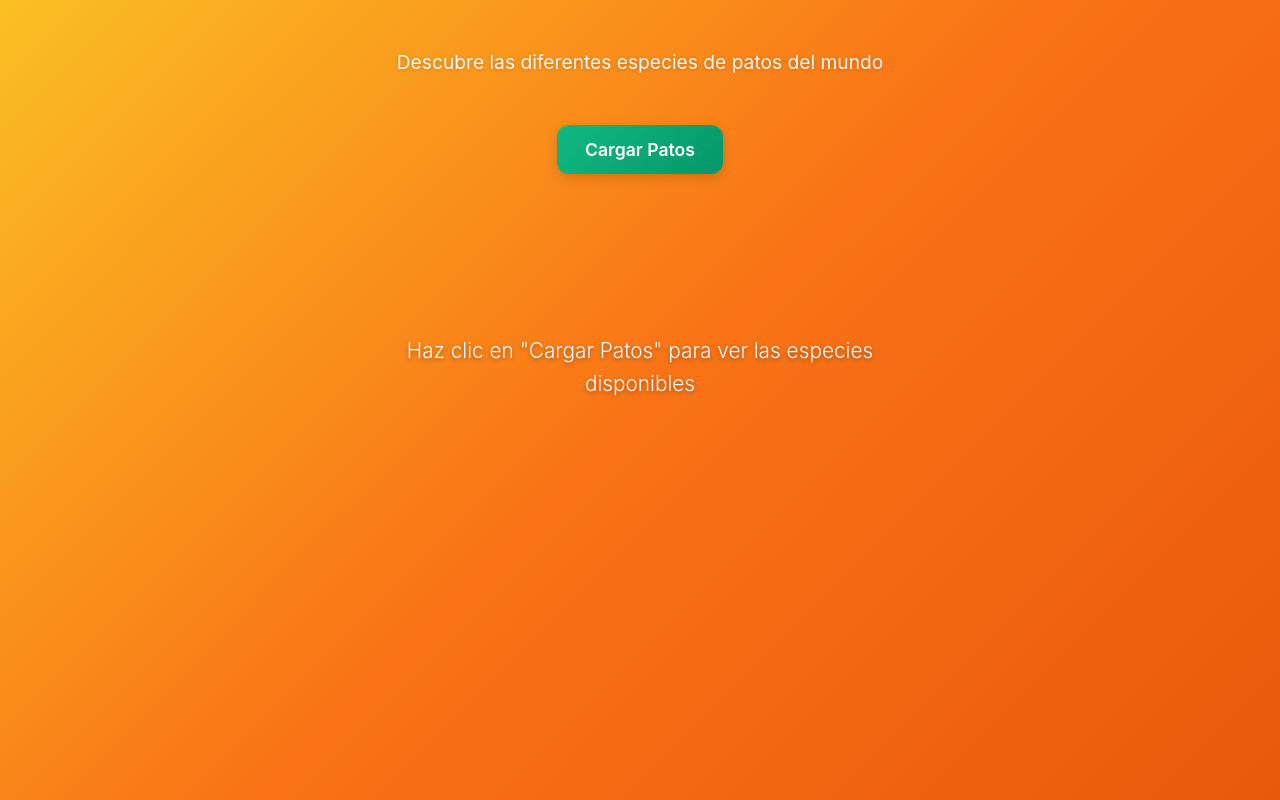
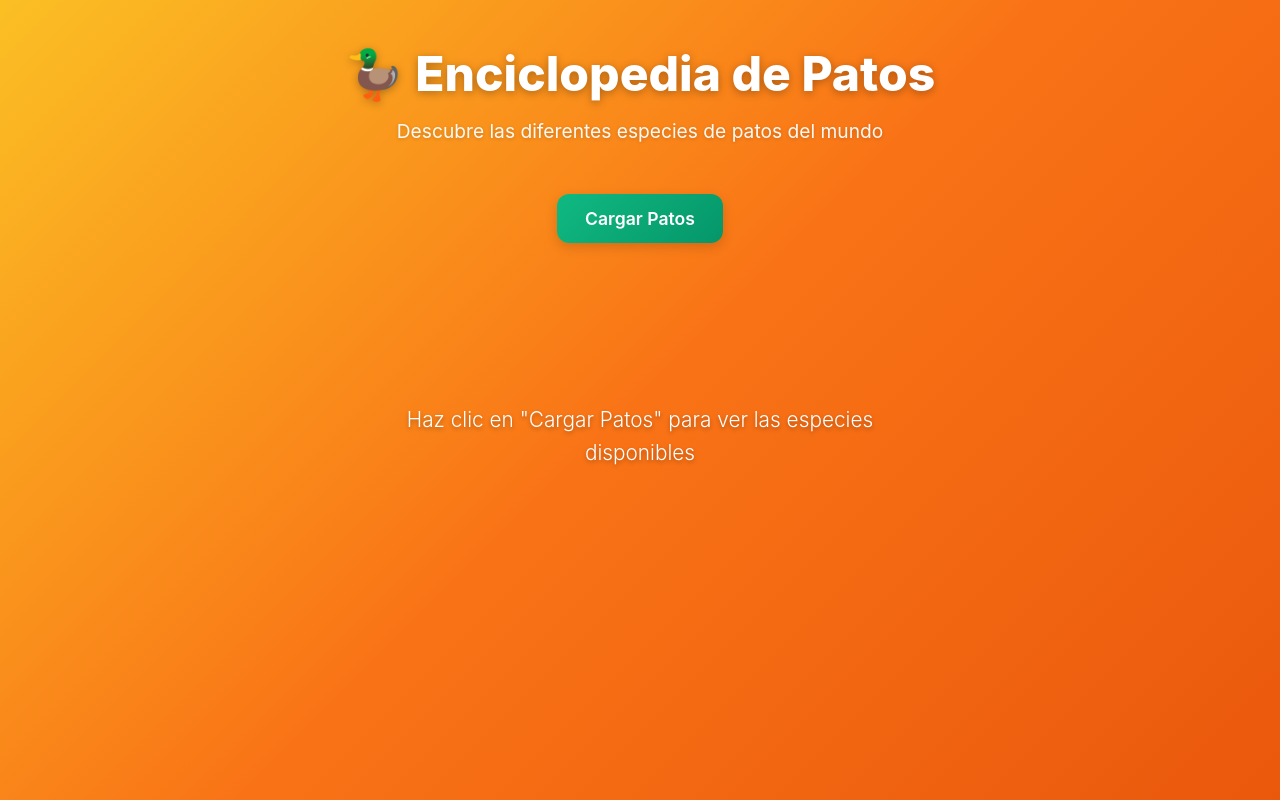
Before and after one commit to brunolucero19/tp7-icsw, a React (Vite) app: page / in a window 1280 px wide. Built offline with nearby package versions, Linux system fonts and the light colour scheme.

Commit message:
Vuelvo a poner texto para que pase los tests

```diff
--- a/src/App.jsx
+++ b/src/App.jsx
@@ -23,6 +23,7 @@
   return (
     <div className="app">
       <header className="app-header">
+        <h1>🦆 Enciclopedia de Patos</h1>
         <p>Descubre las diferentes especies de patos del mundo</p>
       </header>
 
```
